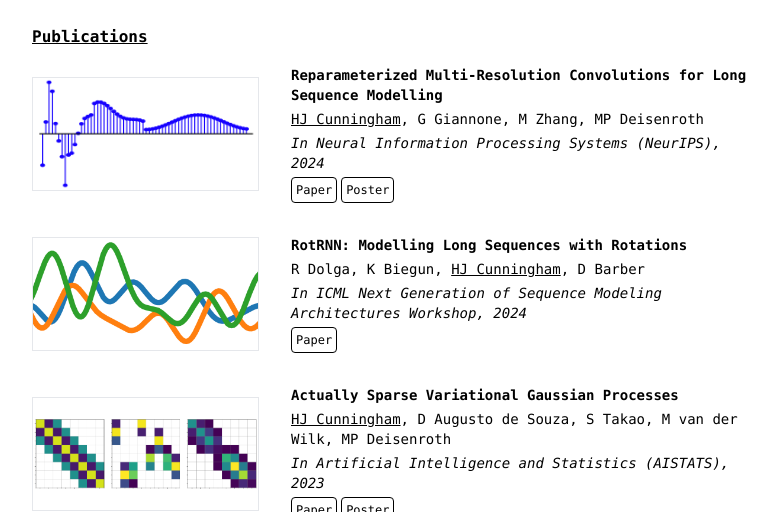
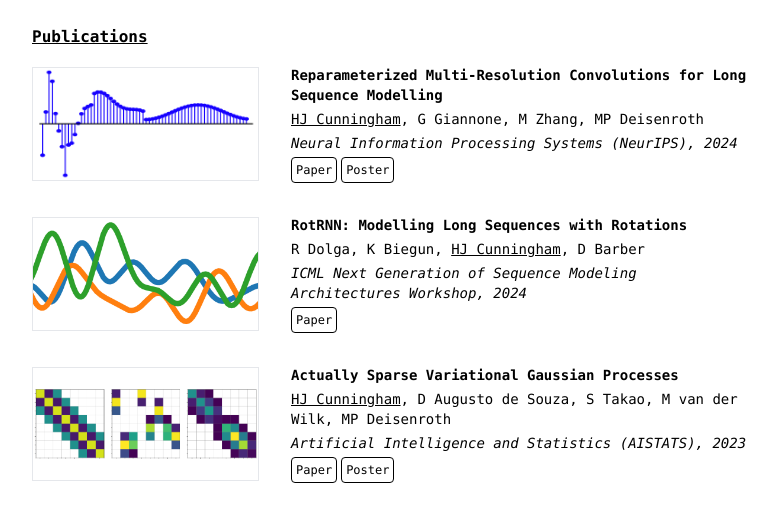
Before and after one commit to HJakeCunningham/HJakeCunningham.github.io, a website: page index.html in a window 1280 px wide. Shown: the part 439-951 px from the top of the page, without its empty margins (249-1026 px from the left). Drawn offline with Linux system fonts and the light colour scheme; grey boxes are pictures that could not be loaded.

Commit message:
update papers

```diff
--- a/index.html
+++ b/index.html
@@ -218,7 +218,7 @@
                   <span class="underline">HJ Cunningham</span>, G Giannone, M Zhang, MP Deisenroth
                 </p>
                 <p class="text-sm italic">
-                  In Neural Information Processing Systems (NeurIPS), 2024
+                  Neural Information Processing Systems (NeurIPS), 2024
                 </p>
                 <div class="flex space-x-1 text-xs">
                   <a
@@ -254,7 +254,7 @@
                   R Dolga, K Biegun, <span class="underline">HJ Cunningham</span>, D Barber
                 </p>
                 <p class="text-sm italic">
-                  In ICML Next Generation of Sequence Modeling Architectures Workshop, 2024
+                  ICML Next Generation of Sequence Modeling Architectures Workshop, 2024
                 </p>
                 <div class="flex space-x-1 text-xs">
                   <a
@@ -285,7 +285,7 @@
                   Souza, S Takao, M van der Wilk, MP Deisenroth
                 </p>
                 <p class="text-sm italic">
-                  In Artificial Intelligence and Statistics (AISTATS), 2023
+                  Artificial Intelligence and Statistics (AISTATS), 2023
                 </p>
                 <div class="flex space-x-1 text-xs">
                   <a
```
